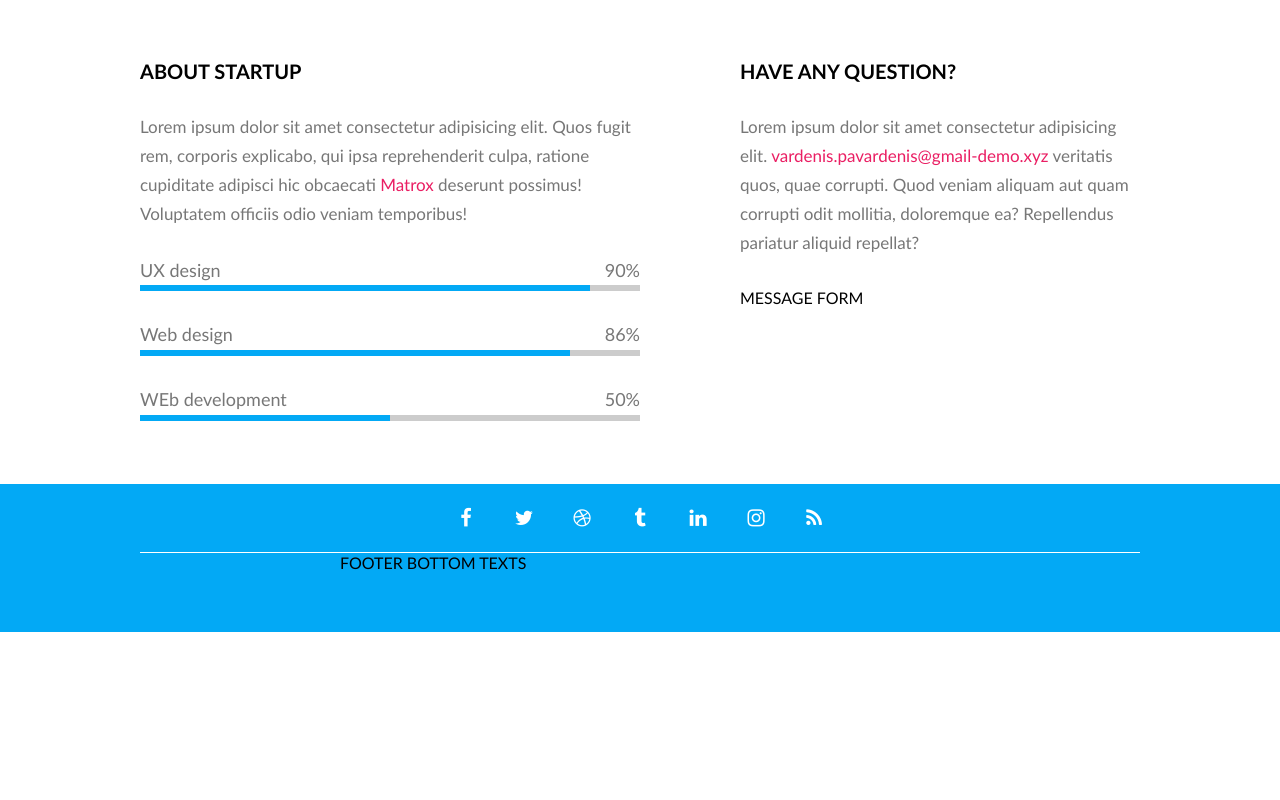
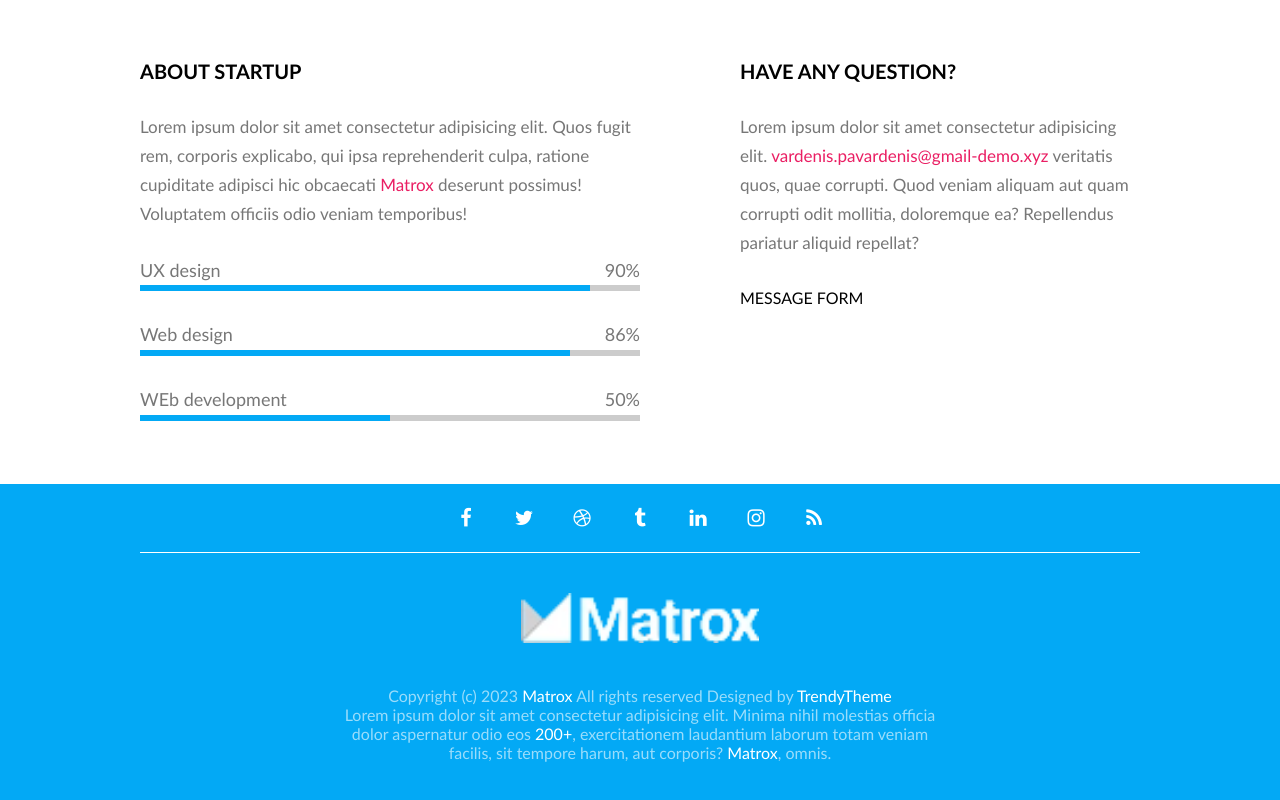
Before and after one commit to front-end-by-rimantas/45-grupe-coming-soon, a website: page index.html in a window 1280 px wide. Shown: the part 801-1601 px from the top of the page. Before the commit the page ends 1433 px from the top, so only its background shows below. Drawn offline with Linux system fonts and the light colour scheme.

Commit message:
Base footer style

```diff
--- a/css/pages/home.css
+++ b/css/pages/home.css
@@ -89,3 +89,31 @@ footer.container {
     background-color: #fff;
     color: var(--main-color);
 }
+
+footer .logo {
+    margin: 40px 0;
+}
+
+.text-trio {
+    text-align: center;
+    /* color: #fff; */
+    /* color: rgb(255, 255, 255); */
+    color: rgba(255, 255, 255, 0.6);
+}
+.text-trio > span {
+}
+.text-trio > span > a {
+}
+
+.footer-bottom {
+    text-align: center;
+    color: rgba(255, 255, 255, 0.6);
+}
+
+footer a {
+    color: #fff;
+    text-decoration: none;
+}
+footer a:hover {
+    text-decoration: underline;
+}
--- a/index.html
+++ b/index.html
@@ -100,7 +100,13 @@
             <a href="#" target="_blank" class="fa fa-rss"></a>
         </div>
         <div class="row-short">
-            FOOTER BOTTOM TEXTS
+            <img class="logo" src="./img/logo-white.webp" alt="Logo">
+            <p class="text-trio">
+                <span>Copyright (c) 2023 <a href="#">Matrox</a></span>
+                <span>All rights reserved</span>
+                <span>Designed by <a href="#" target="_blank">TrendyTheme</a></span>
+            </p>
+            <p class="footer-bottom">Lorem ipsum dolor sit amet consectetur adipisicing elit. Minima nihil molestias officia dolor aspernatur odio eos <a href="#">200+</a>, exercitationem laudantium laborum totam veniam facilis, sit tempore harum, aut corporis? <a href="#">Matrox</a>, omnis.</p>
         </div>
     </footer>
 </body>
```
Also changed, not shown: img/logo-white.webp (added).
